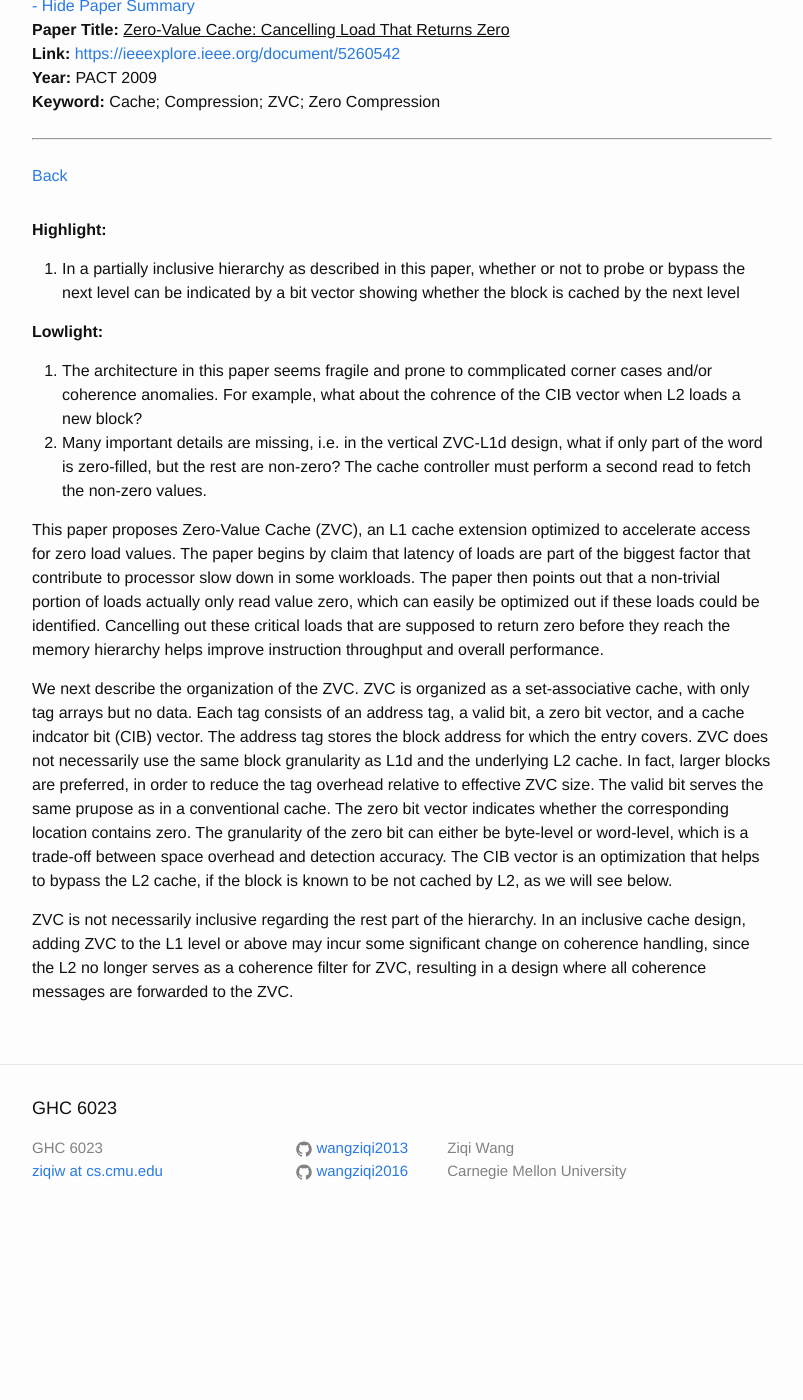
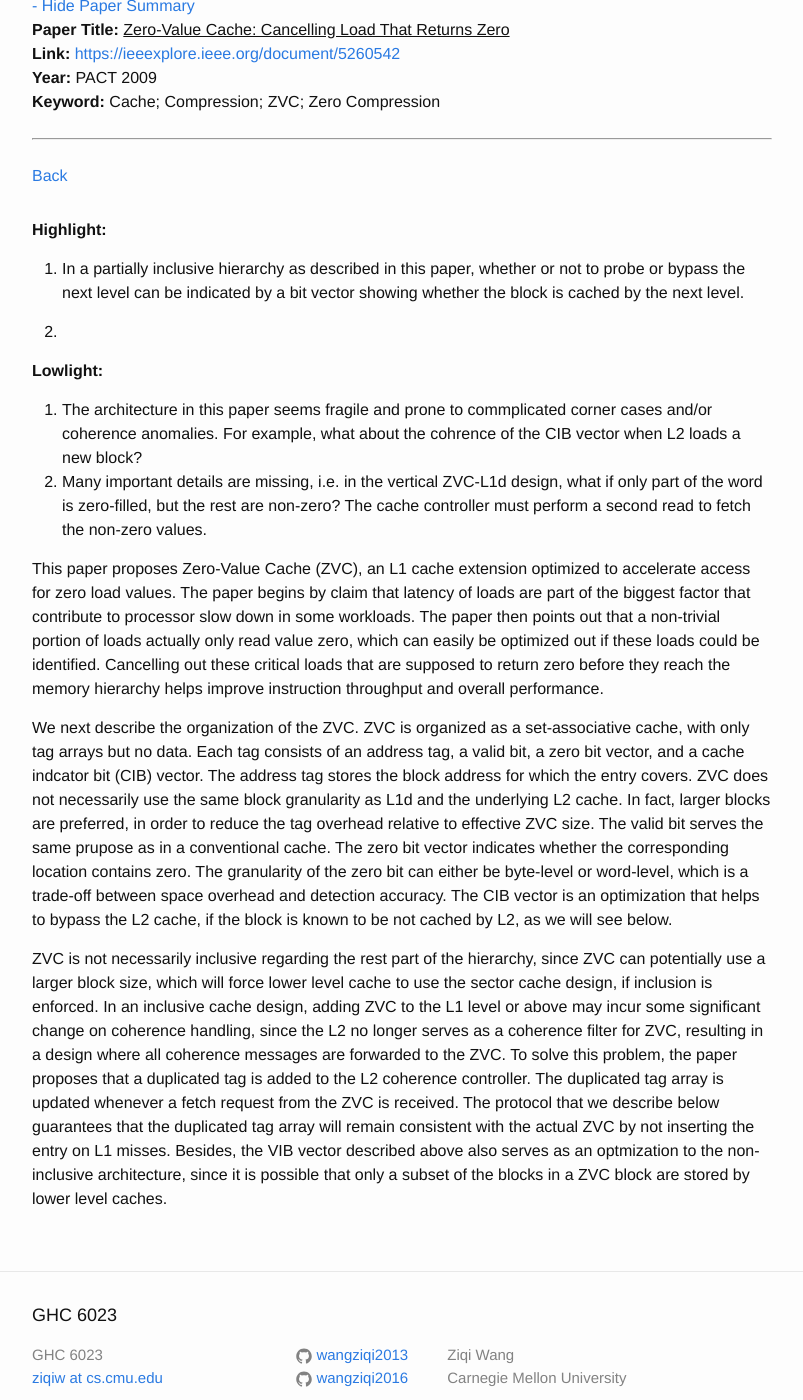
Before and after one commit to wangziqi2013/wangziqi2013.github.io, a Jekyll site: the page built from _posts/2020-06-26-zvc.markdown, in a window 1280 px wide and 1400 px high, scrolled down 274 px. Shown: the whole window, without its empty margins (238-1041 px from the left). Built offline with Jekyll 4.4.1, drawn with Linux system fonts in a browser that asks for light colours; before the commit the page ends 1516 px from its top, so only the background shows below that.

Commit message:
Finish coherence

```diff
--- a/_posts/2020-06-26-zvc.markdown
+++ b/_posts/2020-06-26-zvc.markdown
@@ -40,6 +42,13 @@ indicates whether the corresponding location contains zero. The granularity of t
 or word-level, which is a trade-off between space overhead and detection accuracy. The CIB vector is an optimization
 that helps to bypass the L2 cache, if the block is known to be not cached by L2, as we will see below.
 
-ZVC is not necessarily inclusive regarding the rest part of the hierarchy. In an inclusive cache design, adding ZVC to
-the L1 level or above may incur some significant change on coherence handling, since the L2 no longer serves as a coherence
-filter for ZVC, resulting in a design where all coherence messages are forwarded to the ZVC.
+ZVC is not necessarily inclusive regarding the rest part of the hierarchy, since ZVC can potentially use a larger block
+size, which will force lower level cache to use the sector cache design, if inclusion is enforced.
+In an inclusive cache design, adding ZVC to the L1 level or above may incur some significant change on coherence handling,
+since the L2 no longer serves as a coherence filter for ZVC, resulting in a design where all coherence messages are
+forwarded to the ZVC.
+To solve this problem, the paper proposes that a duplicated tag is added to the L2 coherence controller. The duplicated
+tag array is updated whenever a fetch request from the ZVC is received. The protocol that we describe below guarantees
+that the duplicated tag array will remain consistent with the actual ZVC by not inserting the entry on L1 misses. Besides,
+the VIB vector described above also serves as an optmization to the non-inclusive architecture, since it is possible that
+only a subset of the blocks in a ZVC block are stored by lower level caches.
```
Also changed, not shown: other parts of _posts/2020-06-26-zvc.markdown (+3 -1 lines).
